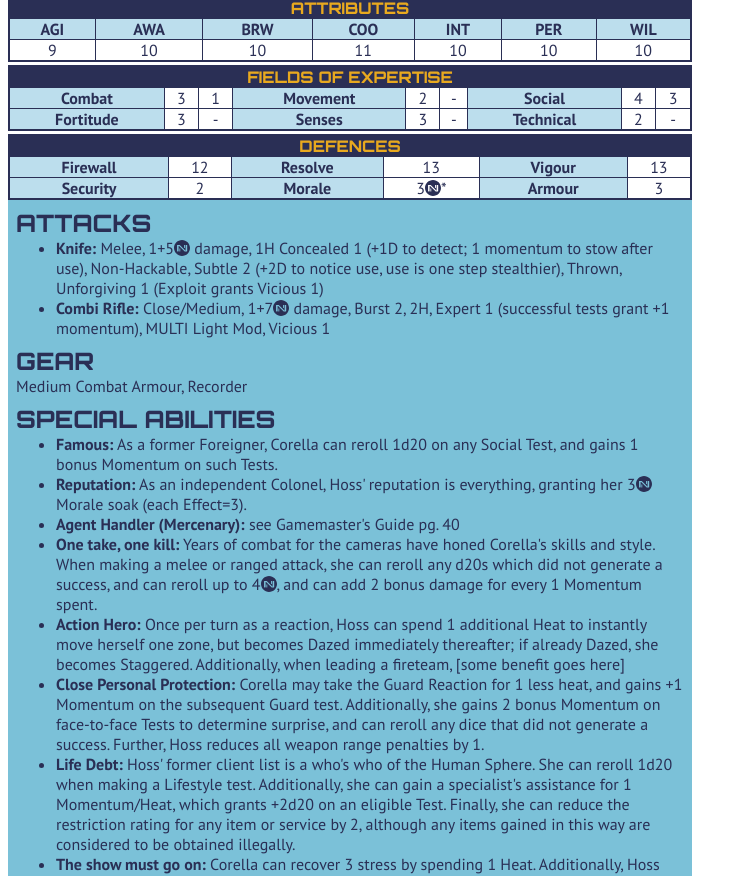
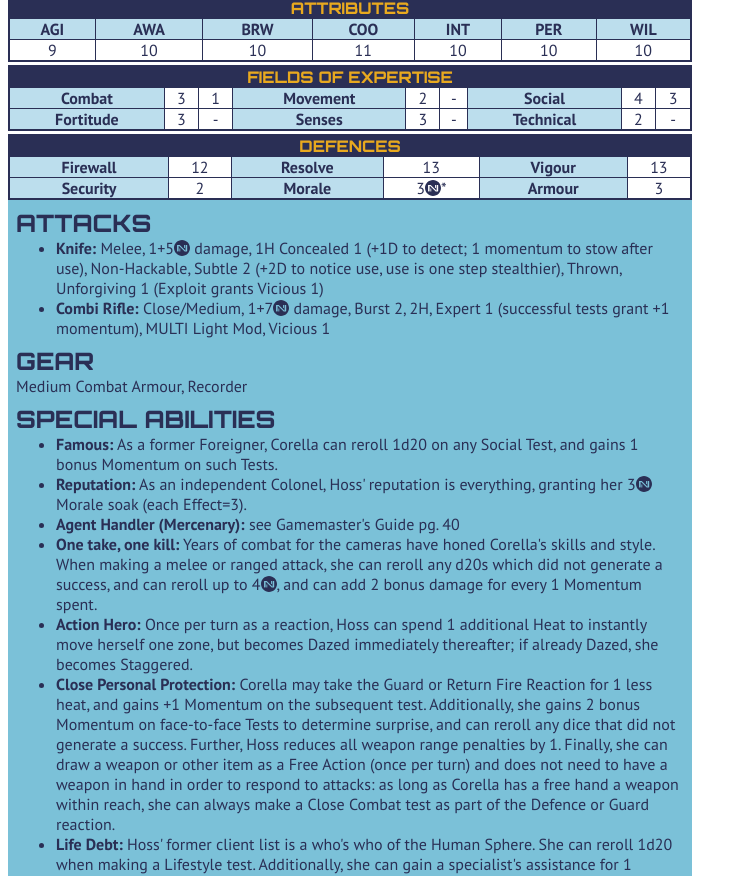
Before and after one commit to gpofcher/InfinityStatBlocks, a plain HTML site: page CorellaHoss.html in a window 1280 px wide. Shown: the part 85-961 px from the top of the page, without its empty margins (0-747 px from the left). Drawn offline with Linux system fonts and the light colour scheme.

Commit message:
Update CorellaHoss.html

```diff
--- a/CorellaHoss.html
+++ b/CorellaHoss.html
@@ -84,8 +84,8 @@
 
                 <!-- ability candidates -->
                 <li><span class="abilityname">One take, one kill:</span> Years of combat for the cameras have honed Corella's skills and style. When making a melee or ranged attack, she can reroll any d20s which did not generate a success, and can reroll up to 4<img src="N.svg" alt="N">, and can add 2 bonus damage for every 1 Momentum spent.</li>
-                <li><span class="abilityname">Action Hero:</span> Once per turn as a reaction, Hoss can spend 1 additional Heat to instantly move herself one zone, but becomes Dazed immediately thereafter; if already Dazed, she becomes Staggered. Additionally, when leading a fireteam, [some benefit goes here]</li>
-                <li><span class="abilityname">Close Personal Protection:</span> Corella may take the Guard Reaction for 1 less heat, and gains +1 Momentum on the subsequent Guard test. Additionally, she gains 2 bonus Momentum on face-to-face Tests to determine surprise, and can reroll any dice that did not generate a success. Further, Hoss reduces all weapon range penalties by 1.</li>
+                <li><span class="abilityname">Action Hero:</span> Once per turn as a reaction, Hoss can spend 1 additional Heat to instantly move herself one zone, but becomes Dazed immediately thereafter; if already Dazed, she becomes Staggered.</li>
+                <li><span class="abilityname">Close Personal Protection:</span> Corella may take the Guard or Return Fire Reaction for 1 less heat, and gains +1 Momentum on the subsequent test. Additionally, she gains 2 bonus Momentum on face-to-face Tests to determine surprise, and can reroll any dice that did not generate a success. Further, Hoss reduces all weapon range penalties by 1. Finally, she can draw a weapon or other item as a Free Action (once per turn) and does not need to have a weapon in hand in order to respond to attacks: as long as Corella has a free hand a weapon within reach, she can always make a Close Combat test as part of the Defence or Guard reaction.</li>
                 <li><span class="abilityname">Life Debt:</span> Hoss' former client list is a who's who of the Human Sphere. She can reroll 1d20 when making a Lifestyle test. Additionally, she can gain a specialist's assistance for 1 Momentum/Heat, which grants +2d20 on an eligible Test. Finally, she can reduce the restriction rating for any item or service by 2, although any items gained in this way are considered to be obtained illegally.</li>
                 <li><span class="abilityname">The show must go on:</span> Corella can recover 3 stress by spending 1 Heat. Additionally, Hoss gains 1 Momentum each time she suffers a wound, and each time one of her allies is defeated. Further, Hoss can spend X Momentum to grant her allies within Close range X<img src="N.svg" alt="N"> Morale Soak. Finally, when she gains a Condition, Corella can spend X additional Heat to Absterge as a Reaction with X bonus Momentum for the Test.</li>
             </ul>
```
